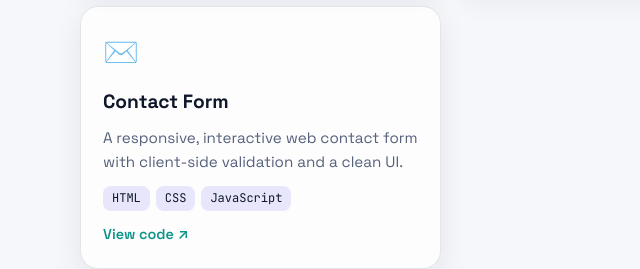
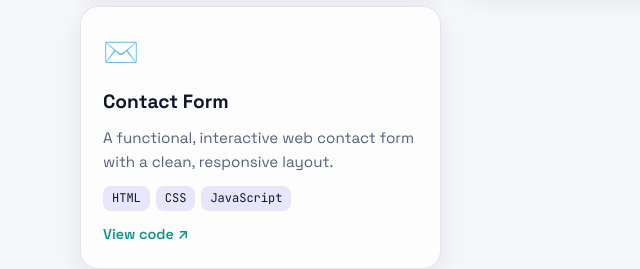
Before and after one commit to mahamed7/Portfolio, a plain HTML site: page index.html in a window 1280 px wide. Shown: the part 3460-3729 px from the top of the page, 0-640 px from the left. Drawn offline with Linux system fonts and the light colour scheme.

Commit message:
Tweak contact form project blurb
Co-Authored-By: Claude Opus 5.5 <noreply@anthropic.com>

```diff
--- a/index.html
+++ b/index.html
@@ -238,7 +238,7 @@
         <article class="card project" data-type="web">
           <div class="p-top"><span class="p-emoji">✉️</span></div>
           <h3>Contact Form</h3>
-          <p>A responsive, interactive web contact form with client-side validation and a clean UI.</p>
+          <p>A functional, interactive web contact form with a clean, responsive layout.</p>
           <div class="tags"><span>HTML</span><span>CSS</span><span>JavaScript</span></div>
           <a class="p-link" href="https://github.com/mahamed7/Contact-us-form" target="_blank" rel="noopener">View code ↗</a>
         </article>
```
